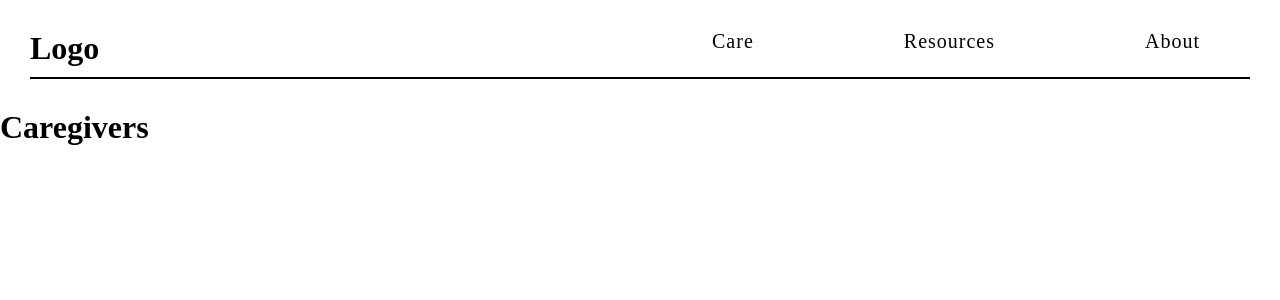
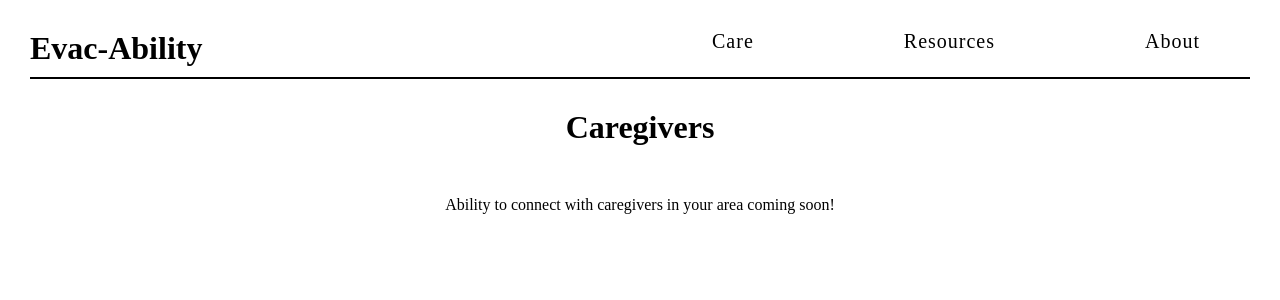
Before and after one commit to jensusan/hackHERthon-frontend, a React (Create React App) app: page /caregivers in a window 1280 px wide. Shown: the top 300 px of the page. Built offline with nearby package versions, Linux system fonts and the light colour scheme.

Commit message:
added caregiver info

```diff
--- a/src/App.js
+++ b/src/App.js
@@ -1,12 +1,11 @@
 import {Routes, Route} from "react-router-dom";
 import { useState, useEffect } from "react";
 import Home from "./pages/Home";
-import Caregivers from "./pages/Caregivers";
+import Caregivers from "./pages/Caregivers/Caregivers";
 import NavBar from "./components/NavBar/NavBar";
 import Categories from "./pages/Categories/Categories";
 import Mobility from "./pages/Mobility/Mobility";
 import About from "./pages/About/About";
-const axios = require('axios');
 
 function App() {
   const [iframeVisible, setIframeVisible] = useState(false);
--- a/src/components/NavBar/NavBar.js
+++ b/src/components/NavBar/NavBar.js
@@ -4,7 +4,7 @@ import {Wrapper, Content} from './NavBar-styles';
 const NavBar = () => {
     return(
         <Wrapper>
-        <h1>Logo</h1>
+        <h1>Evac-Ability</h1>
         <Content>
         <ul>
             <Link to='/caregivers' style={{ textDecoration: 'none' }}>
--- a/src/pages/Caregivers.js
+++ /dev/null
@@ -1,9 +0,0 @@
-const Caregivers = () => {
-    return(
-        <>
-            <h1>Caregivers</h1>
-        </>
-    )
-};
-
-export default Caregivers;
--- /dev/null
+++ b/src/pages/Caregivers/Caregivers-styles.js
@@ -0,0 +1,8 @@
+import styled from "styled-components";
+
+export const Wrapper = styled.div`
+    text-align: center;
+     p{
+         margin: 50px;
+     }
+`;
--- /dev/null
+++ b/src/pages/Caregivers/Caregivers.js
@@ -0,0 +1,12 @@
+import { Wrapper } from "./Caregivers-styles";
+
+const Caregivers = () => {
+    return(
+        <Wrapper>
+            <h1>Caregivers</h1>
+            <p>Ability to connect with caregivers in your area coming soon!</p>
+        </Wrapper>
+    )
+};
+
+export default Caregivers;
```
Also changed, not shown: src/pages/News.js (deleted, +0 -20 lines).
